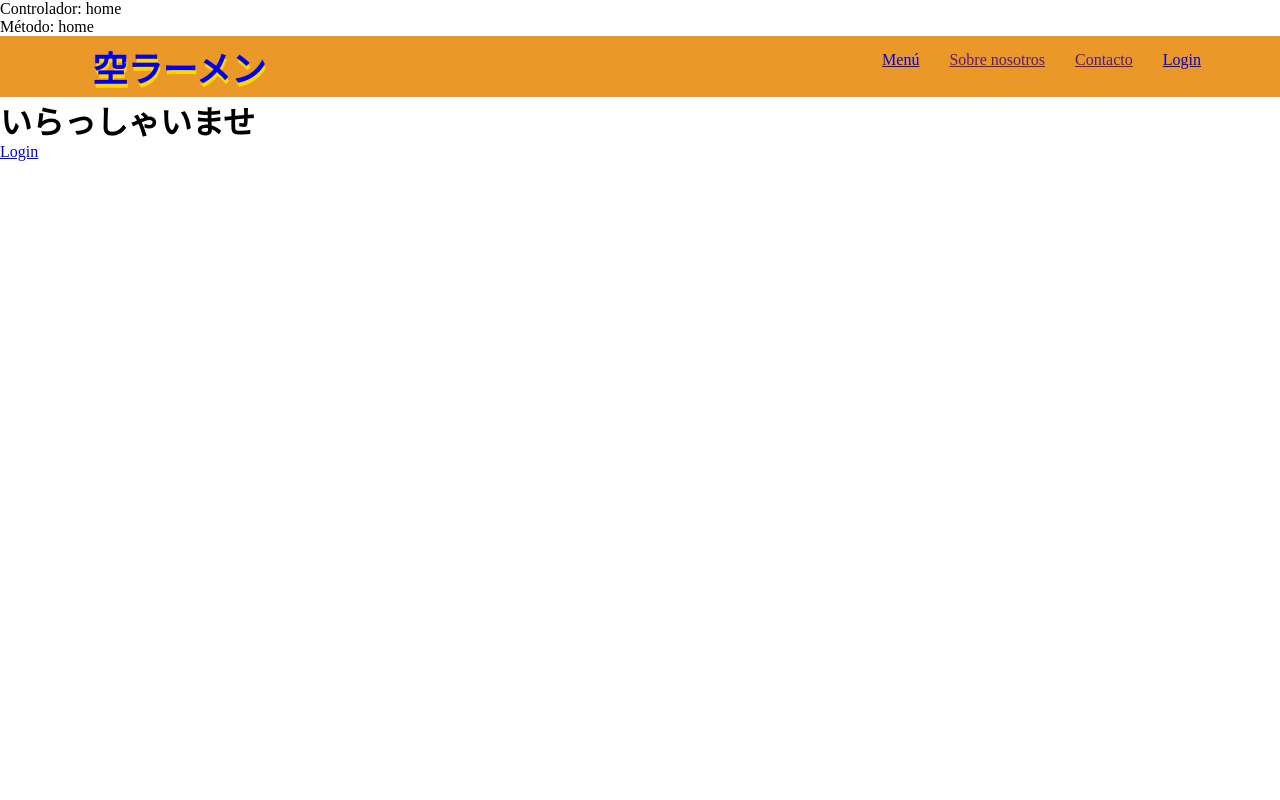
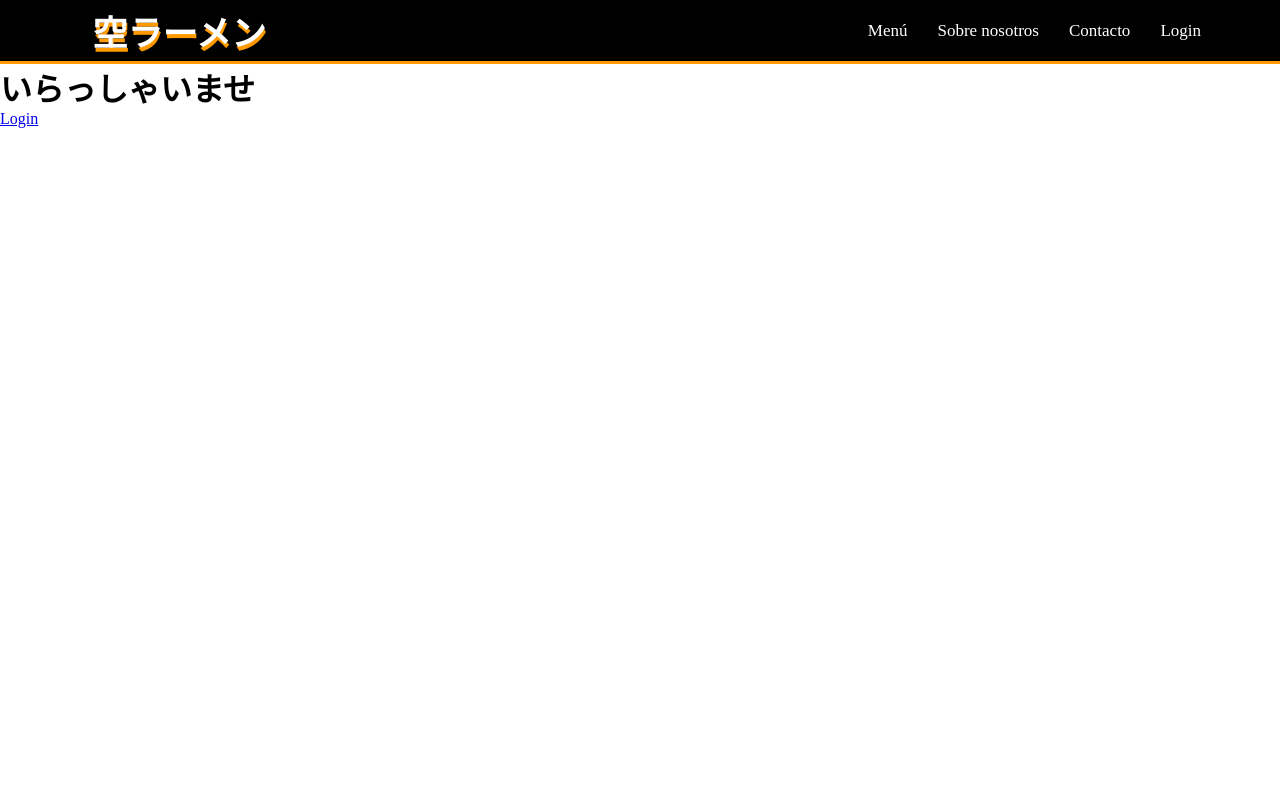
Before and after one commit to piaramirez/ramen, a PHP site: page /soraRamen/ in a window 1280 px wide. Run offline with PHP 8.4, Linux system fonts and the light colour scheme.

Commit message:
Empezamos a dar estilo a Home con iconos

```diff
--- a/Assets/Style/style.css
+++ b/Assets/Style/style.css
@@ -5,9 +5,9 @@
 /*Declaramos constantes*/
 :root{
     --textosJaponese: "Noto Sans JP", sans-serif;
-    --colorPrimario:  #EA9828;
-    --colorSecundario: #FFD700;
-    --colorComplementario: #000000;
+    --colorPrimario:  #000000;
+    --colorSecundario: #FF0000;
+    --colorComplementario: #FF9900;
 }
 
 *{
@@ -21,13 +21,13 @@
 .menu-principal{
     width: 100%;
     background-color: var(--colorPrimario);
+    border-bottom: 3px solid var(--colorComplementario);
 }
 .estructura-menu{
 width: 90%;
 margin: auto;
 display: flex;
 }
-
 .logoMenu{
     align-items: center;
     width: 20%;
@@ -45,7 +45,8 @@ display: flex;
 .logoMenu p{
     font-size: 35px;
     font-weight: bold;
-    text-shadow: 1px 4px var(--colorSecundario);
+    color: #fff;
+    text-shadow: 1px 4px var(--colorComplementario);
     padding: 5px 0;
 }
 .itemMenu{
@@ -61,8 +62,15 @@ display: flex;
     /*background :wheat;*/
 }
 .item{
+    align-self: center;
     padding: 15px;
+    font-size: 17px;
+
 }
 .item:hover{
-    background-color: aquamarine;
+    background-color: var(--colorComplementario);
 }
+.item a{
+    text-decoration: none;
+    color: #fff;
+}
--- /dev/null
+++ b/Views/Estructura/menu.php
@@ -0,0 +1,23 @@
+<nav class="menu-principal">
+        <div class="estructura-menu">
+            <div class="logoMenu">
+              <a href="home"> <p>空ラーメン</p></a>
+            </div>
+            <div class="itemMenu">
+                <ul class="itemListnav">
+                    <div class="item">
+                    <a href="Menu"><div> Menú</div></a>
+                    </div>
+                    <div class="item">
+                        <div><a href="">Sobre nosotros</a></div>
+                    </div>
+                    <div class="item">
+                        <div><a href="">Contacto</a></div>
+                    </div>
+                    <div class="item">
+                        <div><a href="Login">Login</a></div>
+                    </div>
+                </ul>
+            </div>
+        </div>
+    </nav>
--- a/Views/Menu.php
+++ b/Views/Menu.php
@@ -4,10 +4,10 @@
     <meta charset="UTF-8">
     <meta name="viewport" content="width=device-width, initial-scale=1.0">
     <title></title>
-
+    <link rel="stylesheet" href="Assets/Style/style.css">
 </head>
 <body>
-
+<?php require_once("Views/Estructura/menu.php"); ?>
     <h1>Este es el Menu</h1>
     <a href="home">MEnu</a>
     <div class="">
--- a/Views/Perfil/Configuracion.php
+++ b/Views/Perfil/Configuracion.php
@@ -6,6 +6,9 @@
     <title>Document</title>
 </head>
 <body>
-    Que pedo
+   <ul>
+    <li>usuaer</li>
+    <a href="Configuracion/Usuarios?=<?php echo $data['tag_page']; ?>">Usuarios</a>
+   </ul>
 </body>
 </html>
--- a/Views/home.php
+++ b/Views/home.php
@@ -7,29 +7,7 @@
     <title><?php echo($data['tag_page']); ?></title>
 </head>
 <body>
-    <nav class="menu-principal">
-        <div class="estructura-menu">
-            <div class="logoMenu">
-              <a href="home"> <p>空ラーメン</p></a>
-            </div>
-            <div class="itemMenu">
-                <ul class="itemListnav">
-                    <div class="item">
-                        <div><a href="Menu">Menú</a></div>
-                    </div>
-                    <div class="item">
-                        <div><a href="">Sobre nosotros</a></div>
-                    </div>
-                    <div class="item">
-                        <div><a href="">Contacto</a></div>
-                    </div>
-                    <div class="item">
-                        <div><a href="Login">Login</a></div>
-                    </div>
-                </ul>
-            </div>
-        </div>
-    </nav>
+    <?php require_once("Views/Estructura/menu.php"); ?>
     <div id="<?php echo($data['page_id']); ?>"></div>
     <h1><?php echo $data['page_title'] ?></h1>
     <a href="Login">Login</a>
--- a/index.php
+++ b/index.php
@@ -5,8 +5,8 @@ require_once("Config/Config.php");
     $controller  = $arrUrl[0];
     $metodo = $arrUrl[0];
     $param = "";
-    echo "Controlador: ".$controller."</br>";
-    echo "Método: ".$metodo."</br>";
+    /*echo "Controlador: ".$controller."</br>";
+    echo "Método: ".$metodo."</br>";*/
 
     if(!empty( $arrUrl[1])){
         if( $arrUrl[1] != ""){
@@ -20,7 +20,7 @@ require_once("Config/Config.php");
             }
             $param = trim($param, ',');
         }
-
+        echo "Parámetros: ".$param."</br>";
     }
     /*Mandamos a llamar el autoload que tenemos en core para
     poder acceder a las clases que estamos usando */
```
Also changed, not shown: Assets/Img/Iconos/ramen.png (added).
